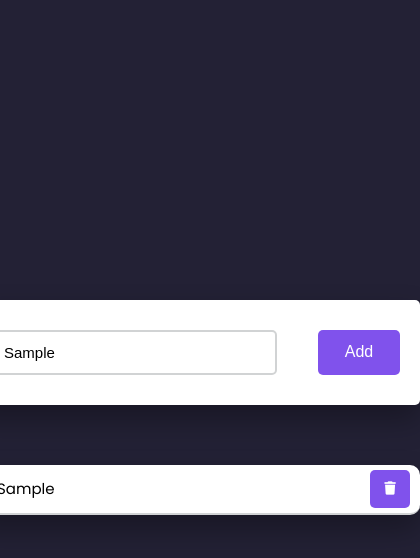
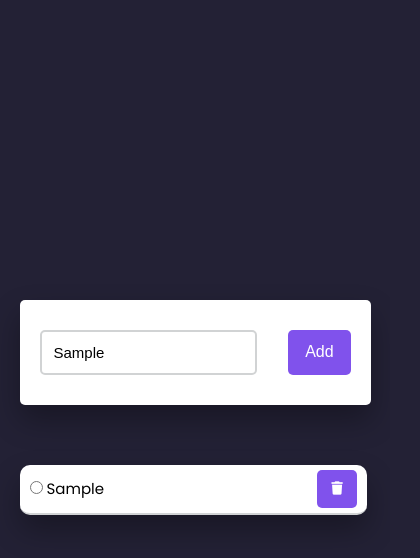
Before and after one commit to iamlucasmagalhaes/to-do-list, a plain HTML site: page index.html in a window 390 px wide. Both pictures are taken after typing "Sample" into the empty fields and a click on the button "Add". Shown: the whole page, 420 px wide, since content can reach past the window. Drawn offline with Linux system fonts and the light colour scheme.

Commit message:
add media query

```diff
--- a/style.css
+++ b/style.css
@@ -102,3 +102,16 @@ body{
     cursor: pointer;
     outline: none;
 }
+
+@media screen and (max-width: 768px) {
+    .container{
+      width: 90%;
+      min-width: 0;
+    }
+
+    .task{
+        width: 99%;
+        min-width: 0;
+    }
+
+  }
```
